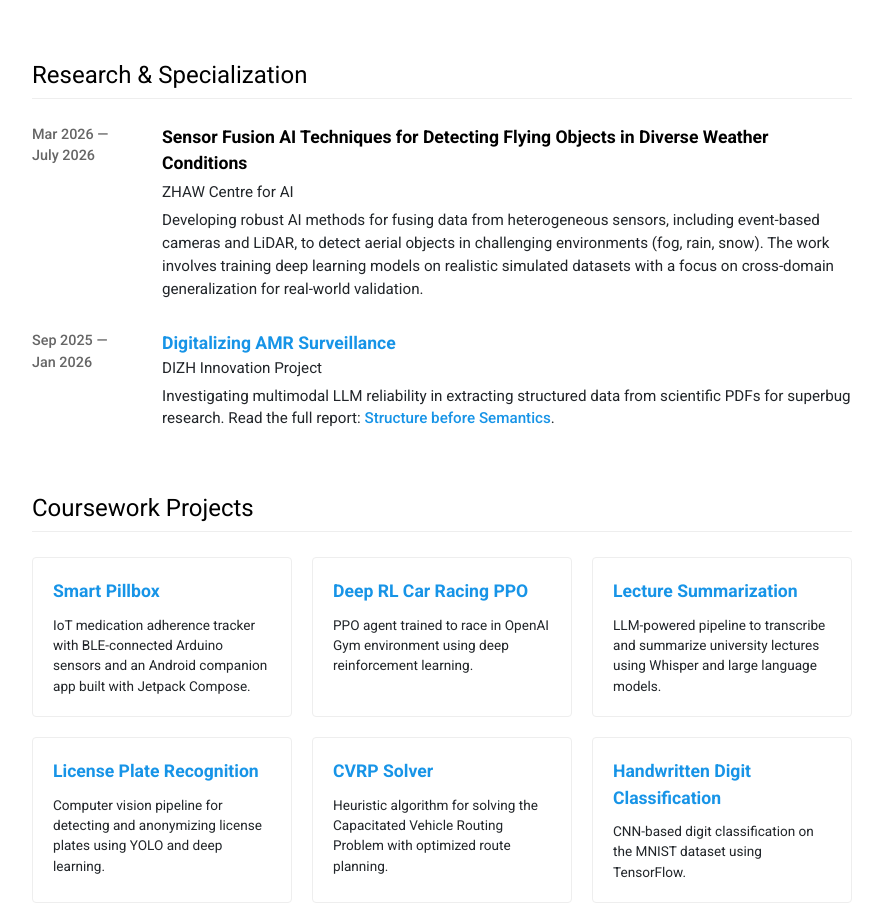
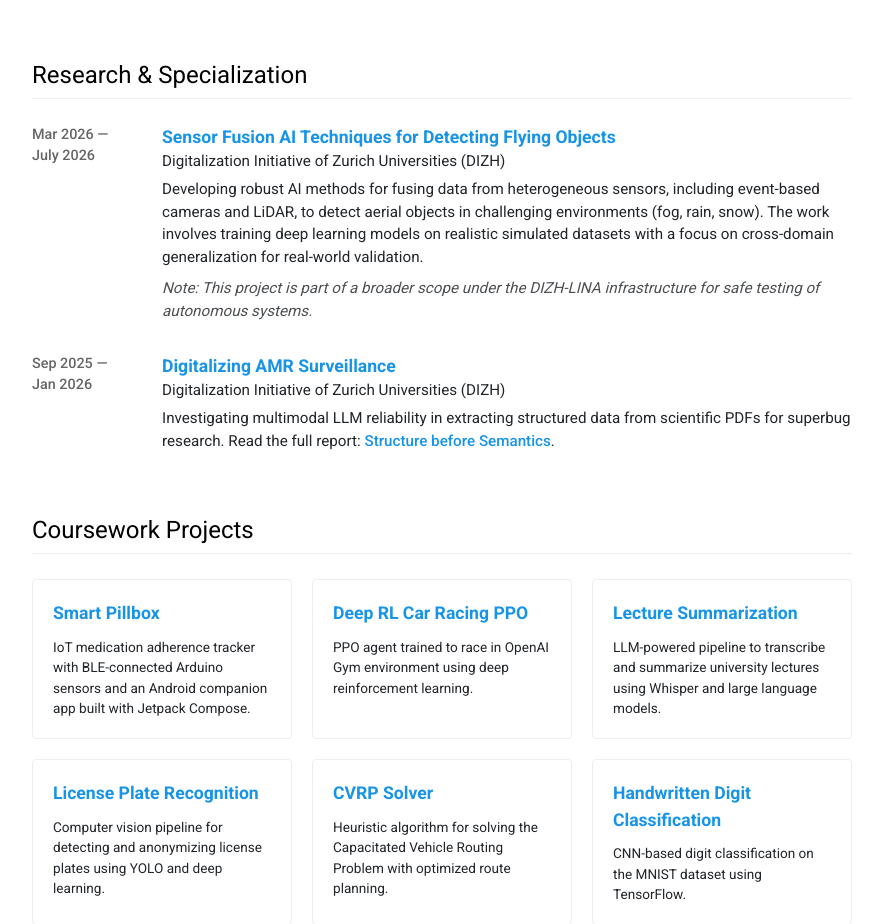
Before and after one commit to vkas-chaurasia/vkas-chaurasia.github.io, a plain HTML site: page index.html in a window 1280 px wide. Shown: the part 1772-2696 px from the top of the page, without its empty margins (198-1081 px from the left). Drawn offline with Linux system fonts and the light colour scheme.

Commit message:
Update research section: Sensor Fusion project details and DIZH branding

```diff
--- a/index.html
+++ b/index.html
@@ -169,14 +169,18 @@
             <div class="entry-row">
                 <div class="entry-date">Mar 2026 — July 2026</div>
                 <div class="entry-content">
-                    <div class="entry-title">Sensor Fusion AI Techniques for Detecting Flying Objects in Diverse Weather
-                        Conditions</div>
-                    <div class="entry-meta">ZHAW Centre for AI</div>
+                    <a href="https://www.dizh.uzh.ch/en/2022/07/08/lina-shared-large-scale-infrastructure-for-the-development-and-safe-testing-of-autonomous-systems/"
+                        target="_blank" class="entry-title entry-link">Sensor Fusion AI Techniques for Detecting Flying
+                        Objects</a>
+                    <div class="entry-meta">Digitalization Initiative of Zurich Universities (DIZH)</div>
                     <div class="entry-description">
                         Developing robust AI methods for fusing data from heterogeneous sensors, including event-based
                         cameras and LiDAR, to detect aerial objects in challenging environments (fog, rain, snow).
                         The work involves training deep learning models on realistic simulated datasets with a focus on
                         cross-domain generalization for real-world validation.
+                        <div style="margin-top: 8px; font-style: italic; opacity: 0.8;">Note: This project is part of a
+                            broader scope under the DIZH-LINA infrastructure for safe testing of autonomous systems.
+                        </div>
                     </div>
                 </div>
             </div>
@@ -186,7 +190,7 @@
                 <div class="entry-content">
                     <a href="https://dizh.ch/en/projects/digitalizing-the-fight-against-superbugs/" target="_blank"
                         class="entry-title entry-link">Digitalizing AMR Surveillance</a>
-                    <div class="entry-meta">DIZH Innovation Project</div>
+                    <div class="entry-meta">Digitalization Initiative of Zurich Universities (DIZH)</div>
                     <div class="entry-description">
                         Investigating multimodal LLM reliability in extracting structured data from scientific PDFs for
                         superbug research.
```
